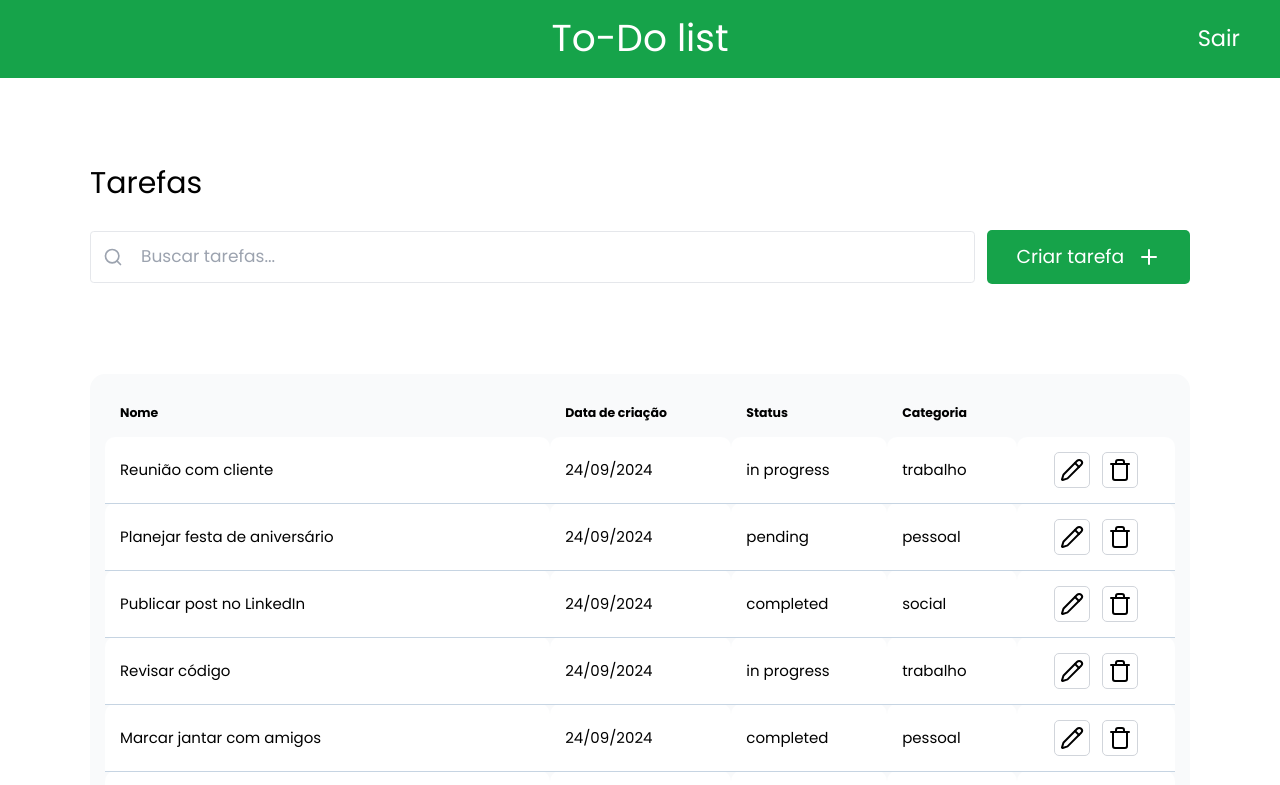
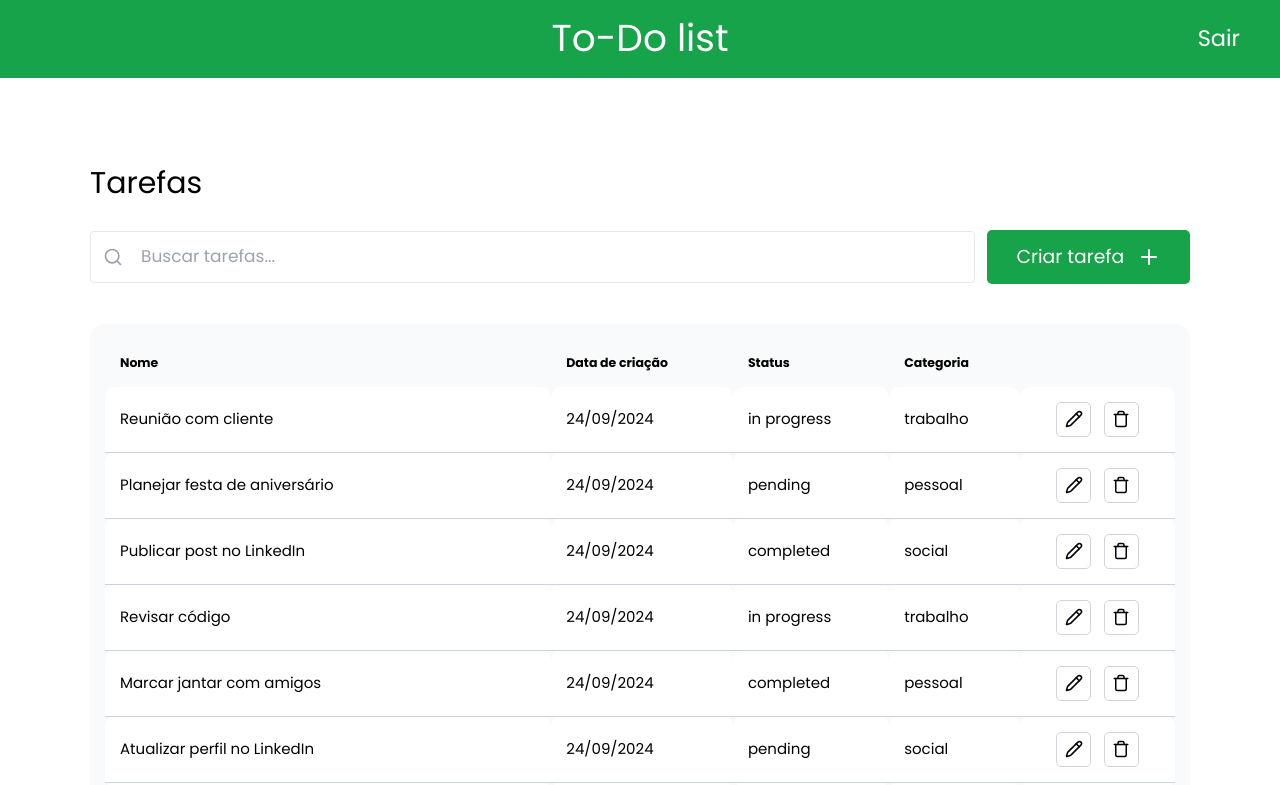
Before and after one commit to Kaua2123/nextjs-to-do-list, a Next.js app: page /tasks in a window 1280 px wide. Shown: the top 785 px of the page. Built offline with nearby package versions, Linux system fonts and the light colour scheme.

Commit message:
feat: add status component

```diff
--- a/src/app/tasks/page.tsx
+++ b/src/app/tasks/page.tsx
@@ -12,7 +12,8 @@
           <div>
             <p className="text-5xl mb-8">Tarefas</p>
           </div>
-          <div className="flex gap-5">
+          <div className="flex flex-col gap-16">
+            <div className="flex gap-5 items-center">
               <div className="relative flex items-center w-full">
                 <input
                   placeholder="Buscar tarefas..."
@@ -25,8 +26,8 @@
               </div>
               <CreateTaskButton />
             </div>
-        </div>
-        <div className="px-36 ">
+            <div>
+              <div className="">
                 <div className="w-full">
                   <div className="bg-gray-50 rounded-3xl p-6 w-full">
                     <Table />
@@ -35,5 +36,8 @@
               </div>
             </div>
           </div>
+        </div>
+      </div>
+    </div>
   );
 }
--- a/src/app/ui/tasks/buttons.tsx
+++ b/src/app/ui/tasks/buttons.tsx
@@ -15,8 +15,8 @@
 export function EditButton() {
   return (
     <>
-      <button className="p-2 rounded-lg border border-gray-300 hover:bg-gray-100">
-        <Pencil />
+      <button className="p-3 rounded-lg border border-gray-300 hover:bg-gray-100">
+        <Pencil size={18} />
       </button>
     </>
   );
@@ -25,8 +25,8 @@
 export function DeleteButton() {
   return (
     <>
-      <button className="p-2 rounded-lg border border-gray-300 hover:bg-gray-100">
-        <Trash />
+      <button className="p-3 rounded-lg border border-gray-300 hover:bg-gray-100">
+        <Trash size={18} />
       </button>
     </>
   );
```
Lines whose indentation alone changed are shown as unchanged.
